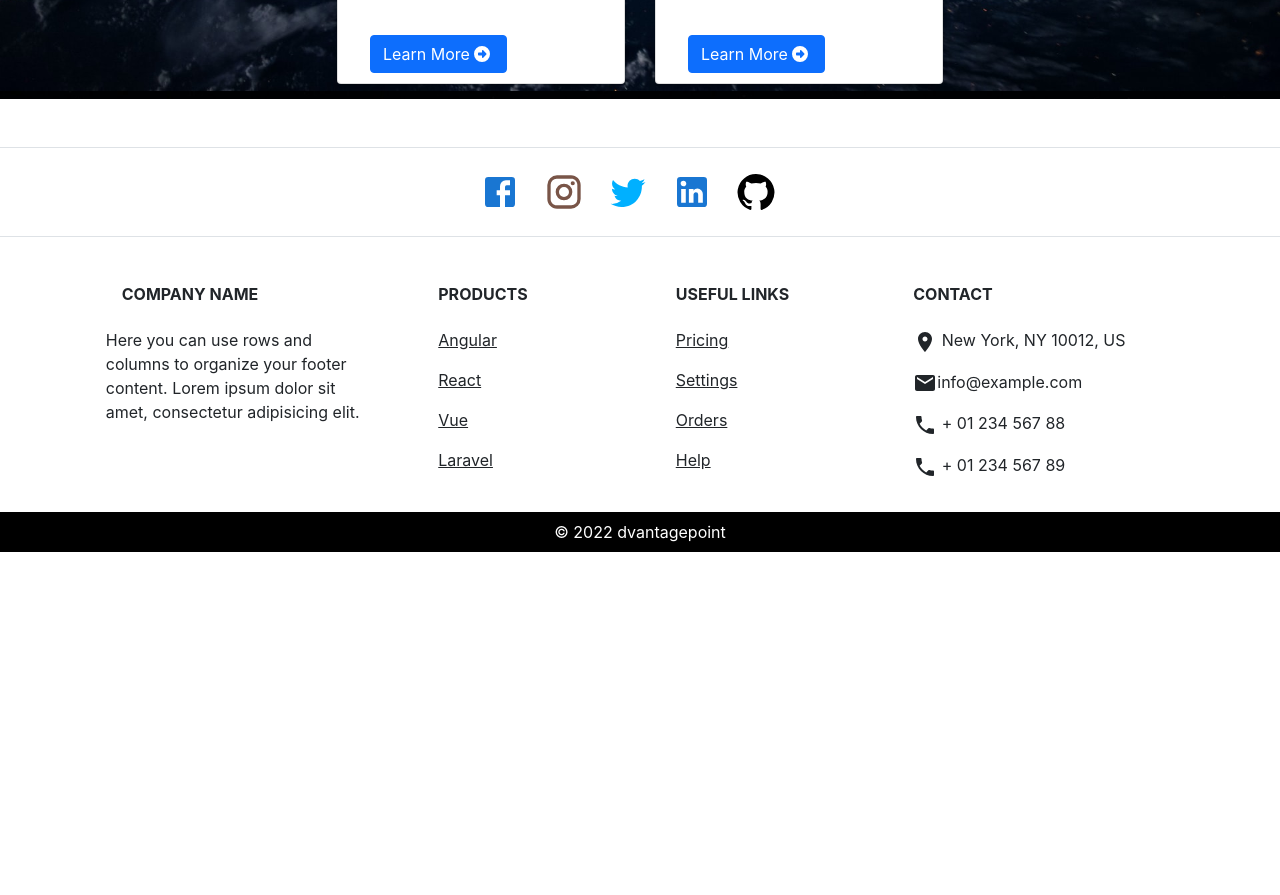
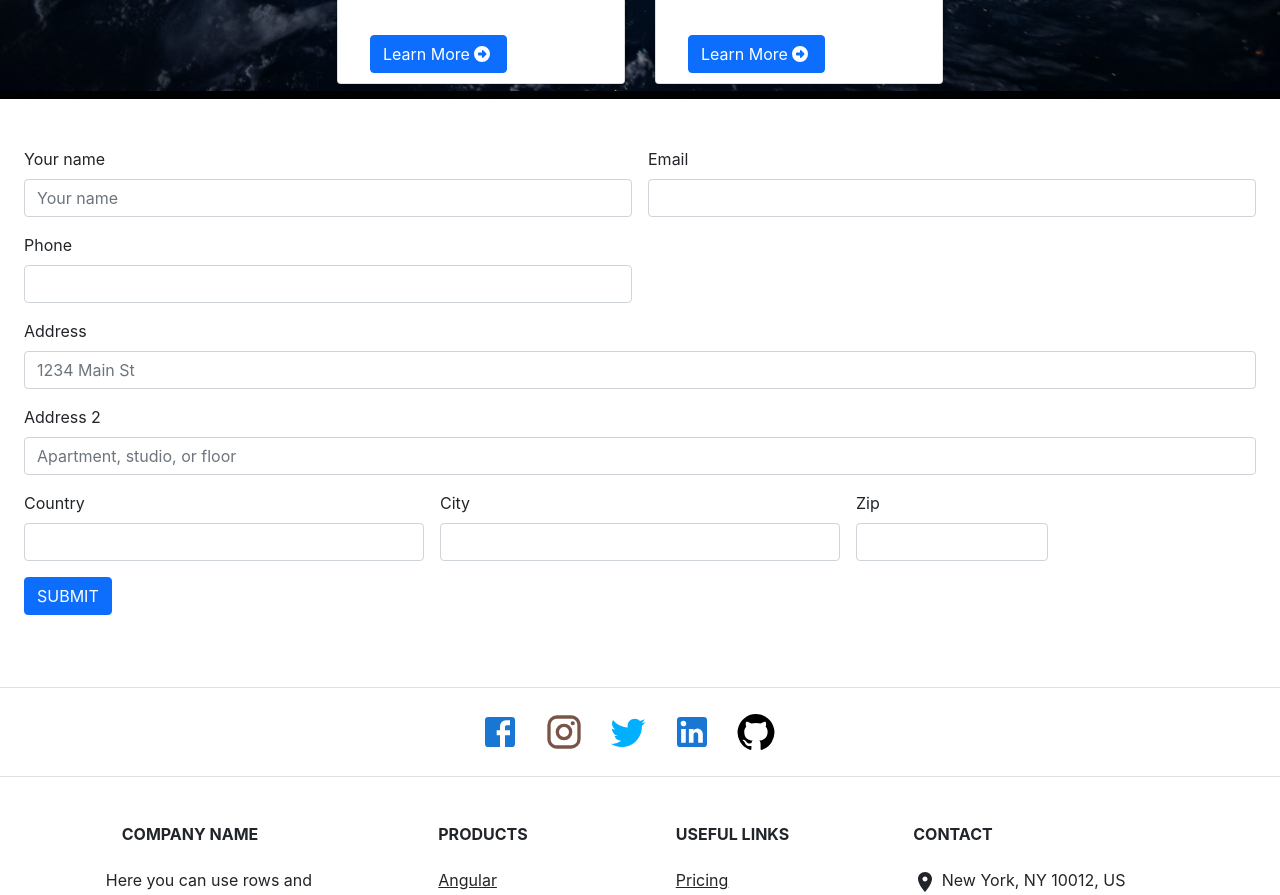
Before and after one commit to montasirazad/dvantage-point-client, a React (Create React App) app: page / in a window 1280 px wide. Shown: the part 2720-3615 px from the top of the page. Before the commit the page ends 3272 px from the top, so only its background shows below. Built offline with nearby package versions, Linux system fonts and the light colour scheme.

Commit message:
added contact form

```diff
--- /dev/null
+++ b/src/Components/ContactForm/ContactForm.js
@@ -0,0 +1,53 @@
+import React from 'react';
+
+const ContactForm = () => {
+    return (
+        <div className='my-4 p-4'>
+            <form className="row g-3">
+                <div className="col-md-6">
+                    <label htmlFor="inputEmail4" className="form-label">Your name</label>
+                    <input type="text" className="form-control" placeholder="Your name" aria-label="First name" />
+                </div>
+
+                <div className="col-md-6">
+                    <label htmlFor="inputEmail4" className="form-label">Email</label>
+                    <input type="email" className="form-control" id="inputEmail4" />
+                </div>
+
+                <div className="col-md-6">
+                    <label htmlFor="inputEmail4" className="form-label">Phone</label>
+                    <input type="text" className="form-control" />
+                </div>
+
+                <div className="col-12">
+                    <label htmlFor="inputAddress" className="form-label">Address</label>
+                    <input type="text" className="form-control" id="inputAddress" placeholder="1234 Main St" />
+                </div>
+                <div className="col-12">
+                    <label htmlFor="inputAddress2" className="form-label">Address 2</label>
+                    <input type="text" className="form-control" id="inputAddress2" placeholder="Apartment, studio, or floor" />
+                </div>
+                <div className="col-md-4">
+                    <label htmlFor="inputCity" className="form-label">Country</label>
+                    <input type="text" className="form-control" id="inputCity" />
+                </div>
+
+                <div className="col-md-4">
+                    <label htmlFor="inputCity" className="form-label">City</label>
+                    <input type="text" className="form-control" id="inputCity" />
+                </div>
+                <br />
+                <div className="col-md-2">
+                    <label htmlFor="inputZip" className="form-label">Zip</label>
+                    <input type="text" className="form-control" id="inputZip" />
+                </div>
+
+                <div className="col-12">
+                    <button type="submit" className="btn btn-primary">SUBMIT</button>
+                </div>
+            </form>
+        </div>
+    );
+};
+
+export default ContactForm;
--- a/src/Components/Home/Home.js
+++ b/src/Components/Home/Home.js
@@ -2,6 +2,7 @@ import React from 'react';
 import About from '../About/About';
 import AboutVideo from '../AboutVideo/AboutVideo';
 import AllServices from '../AllServices/AllServices';
+import ContactForm from '../ContactForm/ContactForm';
 import Footer from '../Shared/Footer/Footer';
 import Header from '../Shared/Header/Header';
 import Slider from '../Shared/Slider/Slider';
@@ -14,6 +15,7 @@ const Home = () => {
             <About />
             <AboutVideo />
             <AllServices />
+            <ContactForm />
             <Footer />
         </div>
     );
```
